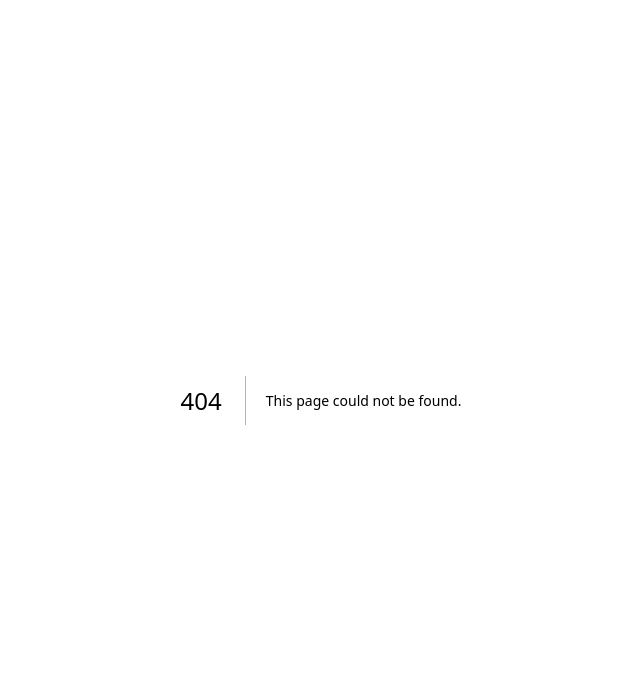
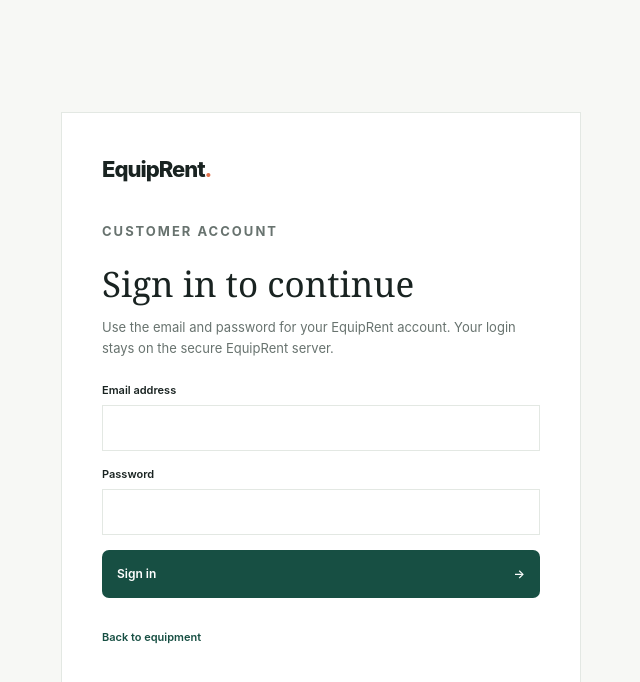
Before and after one commit to sushamaray/equiprent-client, a Next.js app: page /sign-in in a window 1280 px wide. Before the commit this address had no page. Shown: the top 682 px of the page, without its empty margins (319-959 px from the left). Built offline with nearby package versions, Linux system fonts and the light colour scheme; no server answers.

Commit message:
feat: implement account sign-in page

```diff
--- /dev/null
+++ b/src/app/sign-in/page.js
@@ -0,0 +1,30 @@
+"use client";
+
+import { useState } from "react";
+import Link from "next/link";
+
+const api = process.env.NEXT_PUBLIC_API_URL || "http://localhost:5000";
+
+export default function SignIn() {
+  const [email, setEmail] = useState("");
+  const [password, setPassword] = useState("");
+  const [error, setError] = useState("");
+  const [submitting, setSubmitting] = useState(false);
+
+  const submit = async (event) => {
+    event.preventDefault(); setError(""); setSubmitting(true);
+    try {
+      const response = await fetch(`${api}/api/auth/sign-in/email`, {
+        method: "POST", credentials: "include",
+        headers: { "Content-Type": "application/json" },
+        body: JSON.stringify({ email, password, rememberMe: true }),
+      });
+      const data = await response.json().catch(() => ({}));
+      if (!response.ok) throw new Error(data.message || data.error?.message || "Could not sign in. Check your email and password.");
+      const returnTo = new URLSearchParams(window.location.search).get("returnTo") || "/";
+      window.location.assign(returnTo.startsWith("/") && !returnTo.startsWith("//") ? returnTo : "/");
+    } catch (cause) { setError(cause.message); setSubmitting(false); }
+  };
+
+  return <main className="result-shell"><section className="result-card signin-card"><Link className="brand" href="/">EquipRent<span>.</span></Link><p className="eyebrow signin-eyebrow">CUSTOMER ACCOUNT</p><h1>Sign in to continue</h1><p>Use the email and password for your EquipRent account. Your login stays on the secure EquipRent server.</p>{error && <p className="notice error">{error}</p>}<form className="signin-form" onSubmit={submit}><label>Email address<input required type="email" autoComplete="email" value={email} onChange={(event) => setEmail(event.target.value)} /></label><label>Password<input required type="password" autoComplete="current-password" value={password} onChange={(event) => setPassword(event.target.value)} /></label><button className="submit-button" disabled={submitting}>{submitting ? "Signing in…" : "Sign in"}<span>→</span></button></form><Link className="back-link" href="/">Back to equipment</Link></section></main>;
+}
```
